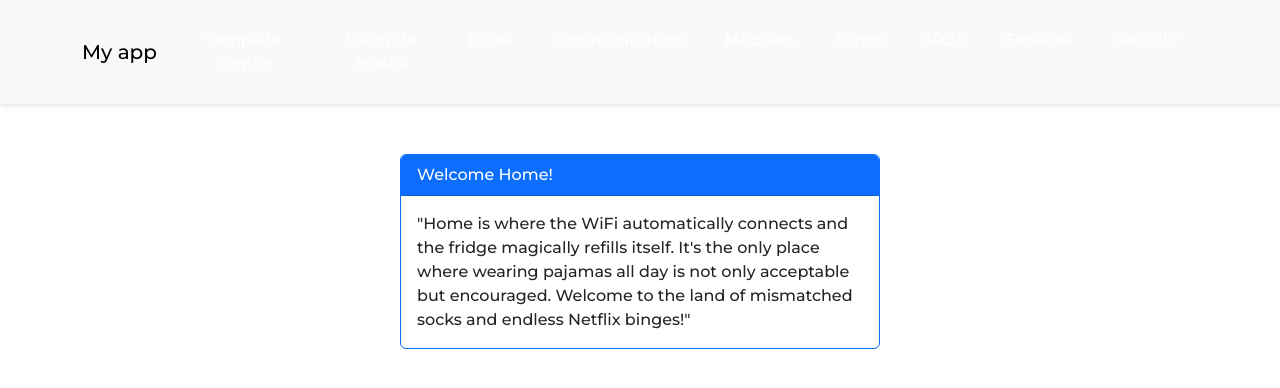
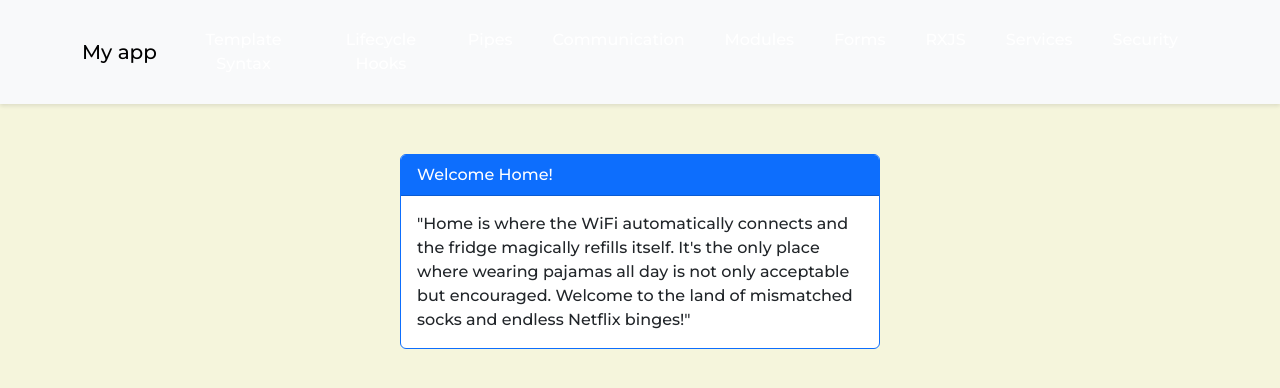
Before and after one commit to adhirajkinlekar/my_fe_angular, an Angular app: page / in a window 1280 px wide. Shown: the top 388 px of the page. Built offline with nearby package versions, Linux system fonts and the light colour scheme.

Commit message:
add view port height

```diff
--- a/src/app/app.component.html
+++ b/src/app/app.component.html
@@ -1,3 +1,6 @@
+
+<div style="height: 150vh;background-color: beige;">
+
 <nav class="navbar navbar-expand-lg navbar-light bg-light">
   <div class="container">
     <a class="navbar-brand" href="#">My app</a>
@@ -41,3 +44,5 @@
 
 
 <router-outlet></router-outlet>
+
+</div>
```
